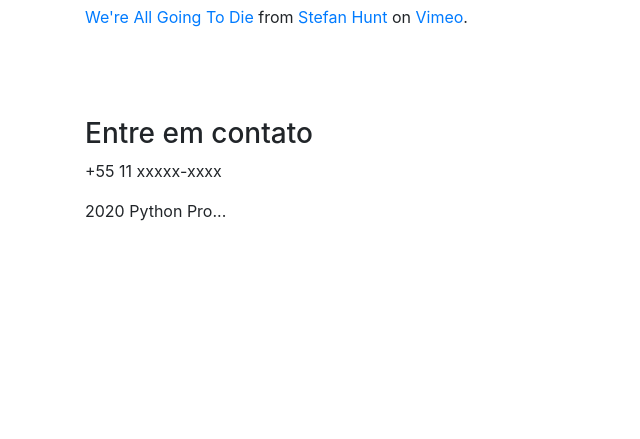
After one commit to codemodi/curso-django, a Django app: page /aperitivos/1 in a window 1280 px wide. The commit adds this page. Shown: the part 361-800 px from the top of the page, without its empty margins (0-640 px from the left). Run offline with Django 3.2, Linux system fonts and the light colour scheme; some libraries are stand-ins or nearby versions.

```diff
--- /dev/null
+++ b/pypro/aperitivos/templates/aperitivos/video.html
@@ -0,0 +1,58 @@
+{% load static %}
+<!DOCTYPE html>
+<html lang="pt-br">
+<head>
+    <meta charset="utf-8">
+    <meta content="IE=edge" http-equiv="X-UA-Compatible">
+    <meta content="width=device-width, initial-scale=1" name="viewport">
+
+    <title>Python Pro</title>
+
+    <meta content="Pagina curso pytho pro" name="description">
+    <meta content="pcampos119104" name="author">
+
+    <link href="{% static 'img/favicon.png' %}" rel="icon" type="image/png"/>
+    <link href="{% static 'css/bootstrap.min.css' %}" rel="stylesheet">
+    <link href="{% static 'css/style.css' %}" rel="stylesheet">
+    <script src="{% static 'js/jquery.min.js' %}"></script>
+    <script src="{% static 'js/bootstrap.min.js' %}"></script>
+    <script src="{% static 'js/scripts.js' %}"></script>
+
+
+</head>
+<body>
+
+<div class="container">
+    <div class="row">
+        <div class="col-md-12">
+            <iframe allow="autoplay; fullscreen" allowfullscreen
+                    frameborder="0" height="360" src="https://player.vimeo.com/video/292711054?title=0&byline=0&portrait=0&badge=0" width="640"></iframe>
+            <p><a href="https://vimeo.com/292711054">We&#039;re All Going To Die</a> from <a
+                    href="https://vimeo.com/stefanhunt">Stefan Hunt</a> on <a href="https://vimeo.com">Vimeo</a>.</p>
+        </div>
+    </div>
+</div>
+
+<footer class="main-footer mt-5 pt-4">
+    <div class="container">
+        <div class="row">
+            <div class="col">
+                <h3> Entre em contato</h3>
+                <address>
+                    +55 11 xxxxx-xxxx
+                    <br/>
+                </address>
+
+            </div>
+        </div>
+    </div>
+    <div class="container">
+        <div class="row">
+            <div class="col">
+                {% now 'Y' %} Python Pro...
+            </div>
+        </div>
+    </div>
+</footer>
+</body>
+</html>
--- /dev/null
+++ b/pypro/aperitivos/urls.py
@@ -0,0 +1,8 @@
+from django.urls import path
+
+from pypro.aperitivos.views import video
+
+app_name = 'aperitivos'
+urlpatterns = [
+    path('<slug:slug>', video, name='video'),
+]
--- /dev/null
+++ b/pypro/aperitivos/views.py
@@ -0,0 +1,5 @@
+from django.shortcuts import render
+
+
+def video(request, slug):
+    return render(request, 'aperitivos/video.html')
--- a/pypro/base/views.py
+++ b/pypro/base/views.py
@@ -6,5 +6,5 @@ def home(request):
     return render(request, 'base/home.html')
 
 
-def trigger_error(request):
+def wrigger_error(request):
     1 / 0
--- a/pypro/settings.py
+++ b/pypro/settings.py
@@ -45,6 +45,7 @@ INSTALLED_APPS = [
     'collectfast',
     'django.contrib.staticfiles',
     'pypro.base',
+    'pypro.aperitivos',
 ]
 
 MIDDLEWARE = [
--- a/pypro/urls.py
+++ b/pypro/urls.py
@@ -17,12 +17,10 @@ from django.conf import settings
 from django.contrib import admin
 from django.urls import path, include
 
-from pypro.base.views import trigger_error
-
 urlpatterns = [
     path('admin/', admin.site.urls),
     path('', include('pypro.base.urls')),
-    path('sentry-debug/', trigger_error),
+    path('aperitivos/', include('pypro.aperitivos.urls')),
 ]
 
 if settings.DEBUG:
```
Also changed, not shown: pypro/aperitivos/tests.py (added, +21 -0 lines), pypro/base/templates/base/home.html (+38 -4 lines), pypro/aperitivos/__init__.py (added), pypro/aperitivos/migrations/__init__.py (added).
